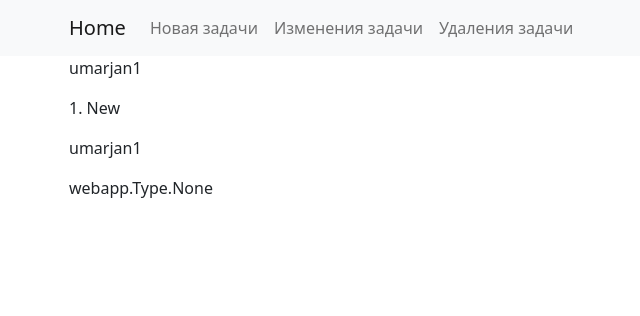
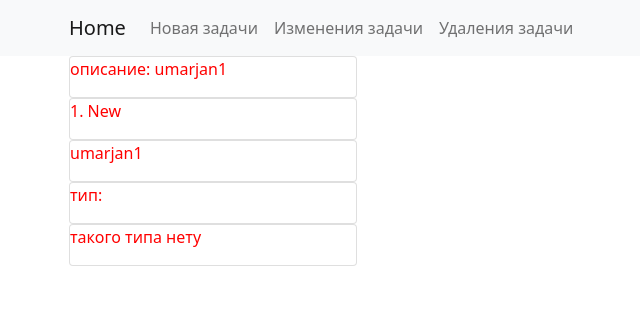
Before and after one commit to umarjan26/lesson49, a Django app: page /task/9/ in a window 1280 px wide. Shown: the top 316 px of the page, without its empty margins (13-653 px from the left). Run offline with Django 4.2, Linux system fonts and the light colour scheme; data comes from the database, SQL or seed files in the repository; data that the repository does not hold is empty.

Commit message:
исправил добавление и изминение, вывел типы

```diff
--- a/source/webapp/templates/article_view.html
+++ b/source/webapp/templates/article_view.html
@@ -12,16 +12,31 @@
     </li>
 {% endblock %}
 {% block content %}
-    <p>
-        {{ tasks.summary }}
+    <div class="card" style="width: 18rem;">
+    <p style="color:#FF0000">
+       описание:  {{ tasks.summary }}
     </p>
-    <p>
+    </div>
+     <div class="card" style="width: 18rem;">
+    <p style="color:#FF0000">
         {{ tasks.status }}
     </p>
-    <p>
+     </div>
+     <div class="card" style="width: 18rem;">
+    <p style="color:#FF0000">
         {{ tasks.description }}
     </p>
-    <p>
-        {{ tasks.type }}
-    </p>
+       </div>
+        <div class="card" style="width: 18rem;">
+    <p style="color:#FF0000">тип:</p>
+            </div>
+            <div class="card" style="width: 18rem;">
+    {% for types in tasks.type.all %}
+    <p style="color:#FF0000">
+        {{ types.name }}</p>
+               </div>
+    {% empty %}
+    <p style="color:#FF0000">такого типа нету</p>
+    {% endfor %}
+
 {% endblock %}
--- a/source/webapp/templates/index.html
+++ b/source/webapp/templates/index.html
@@ -14,7 +14,6 @@
                     <div class="card-body">
                         <h5 class="card-title"><span class="fs-3">{{ task.summary }}</span></h5>
                         <p>Статус: {{  task.status }}</p>
-                        <p>Тип: {{ task.type }}</p>
                         <p class="bg-link"><a href="{% url "view" task.pk %}"><svg xmlns="http://www.w3.org/2000/svg" width="30" height="30" fill="currentColor" class="bi bi-book-half" viewBox="0 0 16 16">
   <path d="M8.5 2.687c.654-.689 1.782-.886 3.112-.752 1.234.124 2.503.523 3.388.893v9.923c-.918-.35-2.107-.692-3.287-.81-1.094-.111-2.278-.039-3.213.492V2.687zM8 1.783C7.015.936 5.587.81 4.287.94c-1.514.153-3.042.672-3.994 1.105A.5.5 0 0 0 0 2.5v11a.5.5 0 0 0 .707.455c.882-.4 2.303-.881 3.68-1.02 1.409-.142 2.59.087 3.223.877a.5.5 0 0 0 .78 0c.633-.79 1.814-1.019 3.222-.877 1.378.139 2.8.62 3.681 1.02A.5.5 0 0 0 16 13.5v-11a.5.5 0 0 0-.293-.455c-.952-.433-2.48-.952-3.994-1.105C10.413.809 8.985.936 8 1.783z"/>
 </svg></a><p>детальный просмотр</p></p>
--- a/source/webapp/views.py
+++ b/source/webapp/views.py
@@ -53,7 +53,7 @@ class Update(View):
             "summary": tasks.summary,
             "status": tasks.status,
             "description": tasks.description,
-            "type": tasks.type
+            "type": tasks.type.all()
         })
         return render(request, "update.html", {'form': form})
 
@@ -64,7 +64,7 @@ class Update(View):
         if form.is_valid():
             tasks.summary = form.cleaned_data.get("summary")
             tasks.status = form.cleaned_data.get("status")
-            tasks.type = form.cleaned_data.get("type")
+            tasks.type.set(form.cleaned_data.pop("type"))
             tasks.description = form.cleaned_data.get("description")
             tasks.save()
             return redirect("view", pk=tasks.pk)
```
Also changed, not shown: 1 other file.
